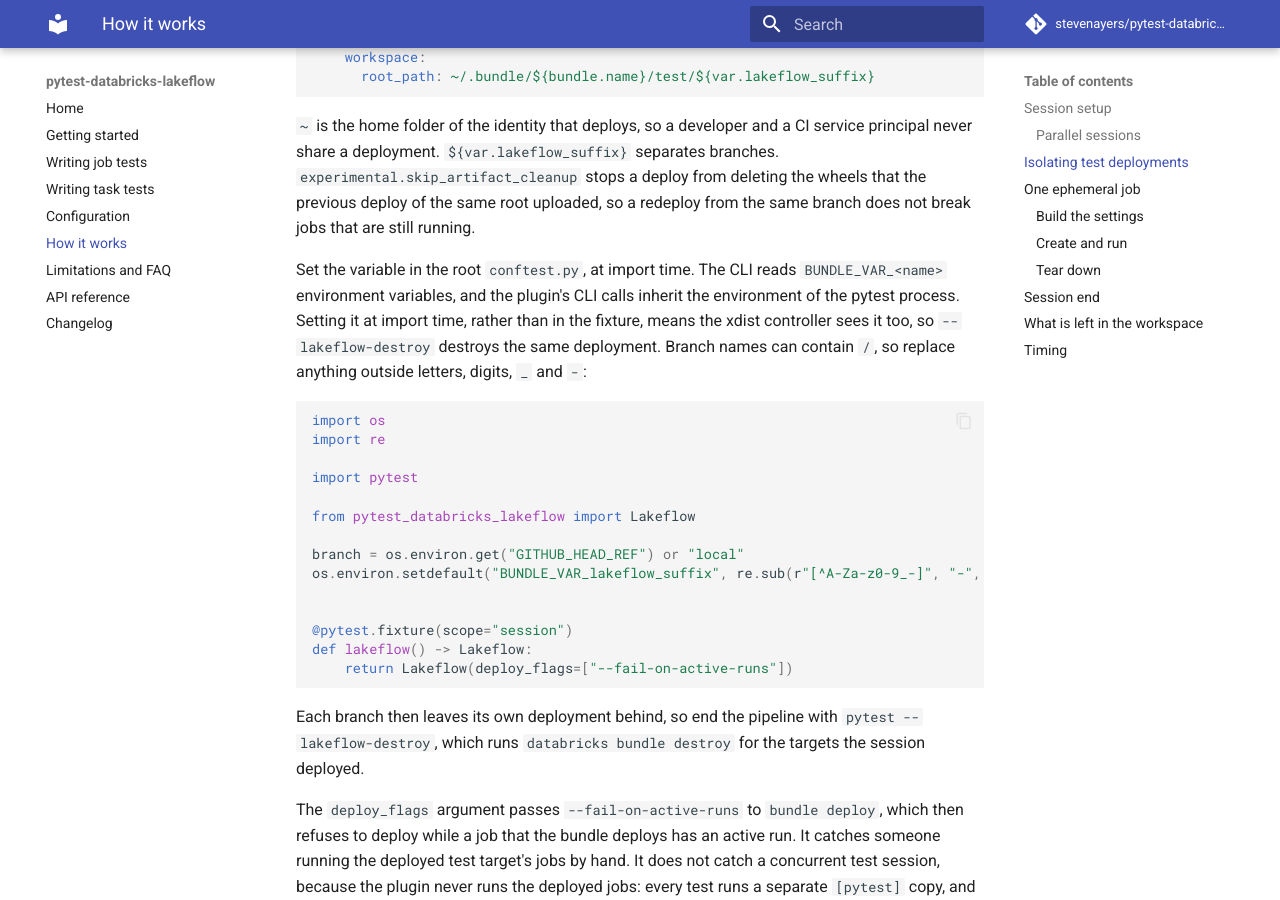
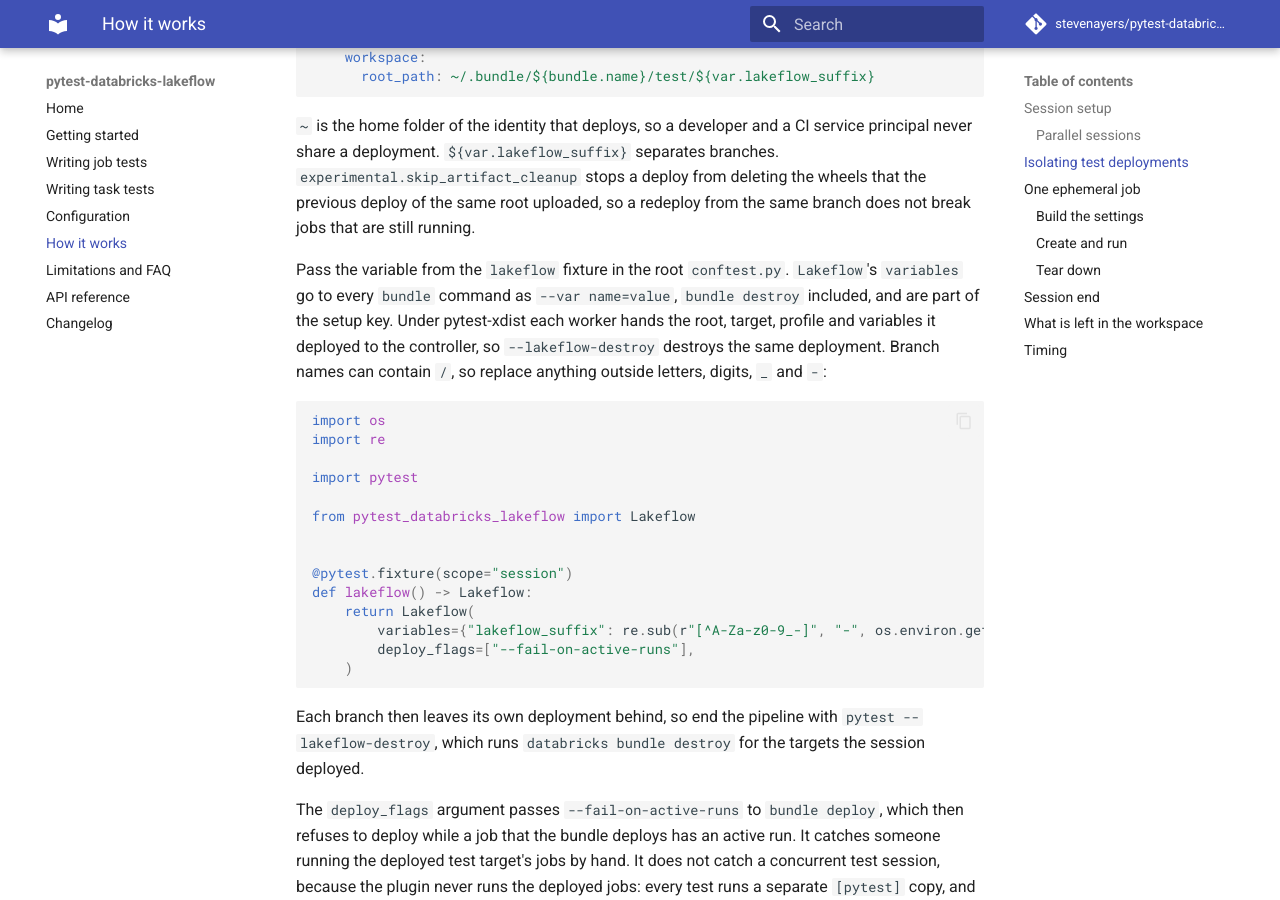
Before and after one commit to stevenayers/pytest-databricks-lakeflow, an MkDocs documentation site: the page built from docs/how-it-works.md, in a window 1280 px wide and 900 px high, scrolled down 1758 px. Built offline with MkDocs 1.6.1 and Material for MkDocs 9.7.7, drawn with Linux system fonts in a browser that asks for light colours; comment, search, counter and statistics services are not loaded.

Commit message:
docs: use Lakeflow variables in the per-branch deployment recipe (#92)
Co-authored-by: Claude Opus 5.5 <noreply@anthropic.com>

````diff
--- a/docs/how-it-works.md
+++ b/docs/how-it-works.md
@@ -39,7 +39,7 @@ targets:
 
 `~` is the home folder of the identity that deploys, so a developer and a CI service principal never share a deployment. `${var.lakeflow_suffix}` separates branches. `experimental.skip_artifact_cleanup` stops a deploy from deleting the wheels that the previous deploy of the same root uploaded, so a redeploy from the same branch does not break jobs that are still running.
 
-Set the variable in the root `conftest.py`, at import time. The CLI reads `BUNDLE_VAR_<name>` environment variables, and the plugin's CLI calls inherit the environment of the pytest process. Setting it at import time, rather than in the fixture, means the xdist controller sees it too, so `--lakeflow-destroy` destroys the same deployment. Branch names can contain `/`, so replace anything outside letters, digits, `_` and `-`:
+Pass the variable from the `lakeflow` fixture in the root `conftest.py`. `Lakeflow`'s `variables` go to every `bundle` command as `--var name=value`, `bundle destroy` included, and are part of the setup key. Under pytest-xdist each worker hands the root, target, profile and variables it deployed to the controller, so `--lakeflow-destroy` destroys the same deployment. Branch names can contain `/`, so replace anything outside letters, digits, `_` and `-`:
 
 ```python
 import os
@@ -49,13 +49,13 @@ import pytest
 
 from pytest_databricks_lakeflow import Lakeflow
 
-branch = os.environ.get("GITHUB_HEAD_REF") or "local"
-os.environ.setdefault("BUNDLE_VAR_lakeflow_suffix", re.sub(r"[^A-Za-z0-9_-]", "-", branch))
-
 
 @pytest.fixture(scope="session")
 def lakeflow() -> Lakeflow:
-    return Lakeflow(deploy_flags=["--fail-on-active-runs"])
+    return Lakeflow(
+        variables={"lakeflow_suffix": re.sub(r"[^A-Za-z0-9_-]", "-", os.environ.get("GITHUB_HEAD_REF") or "local")},
+        deploy_flags=["--fail-on-active-runs"],
+    )
 ```
 
 Each branch then leaves its own deployment behind, so end the pipeline with `pytest --lakeflow-destroy`, which runs `databricks bundle destroy` for the targets the session deployed.
````
Also changed, not shown: SKILL.md (+1 -1 lines).
